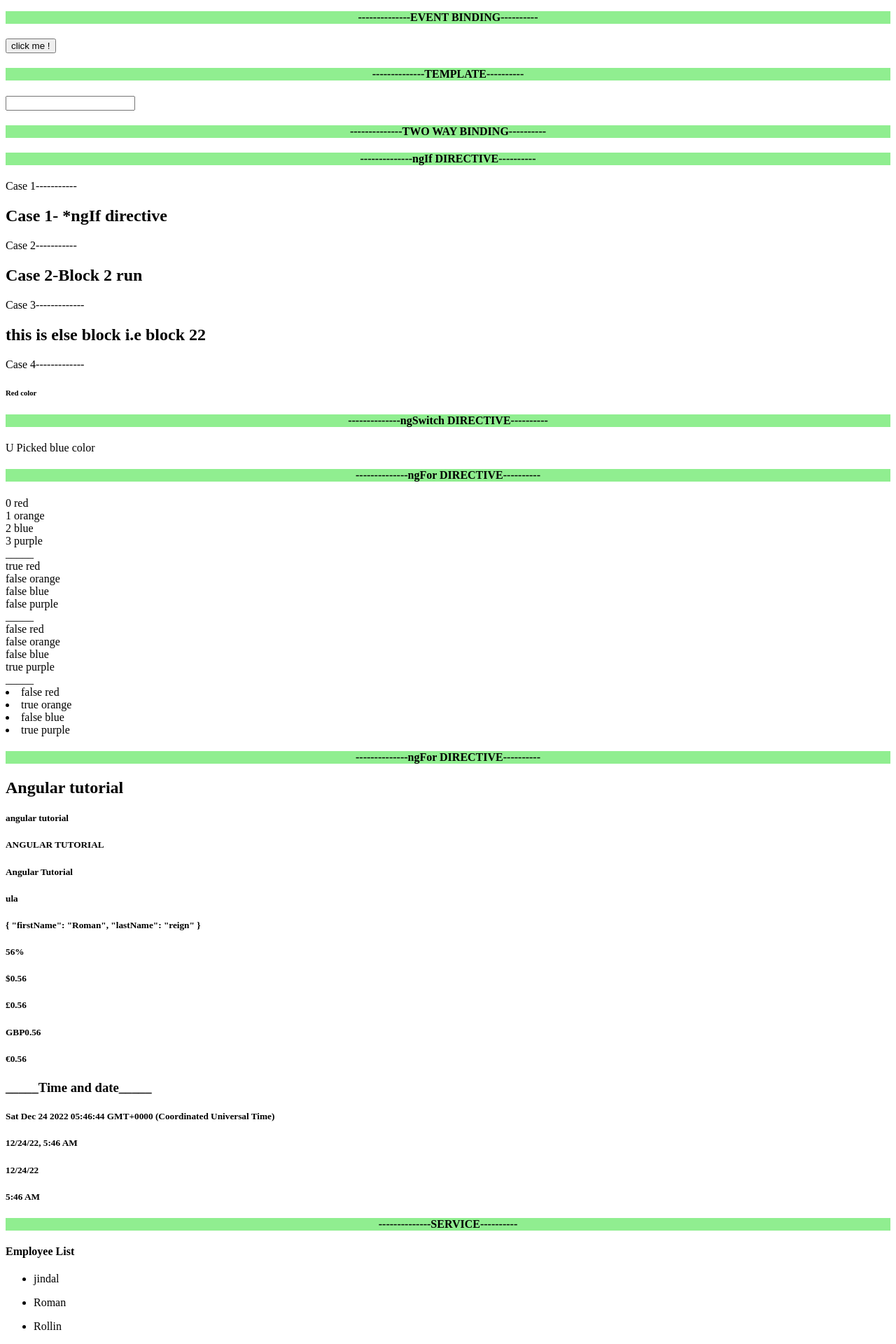
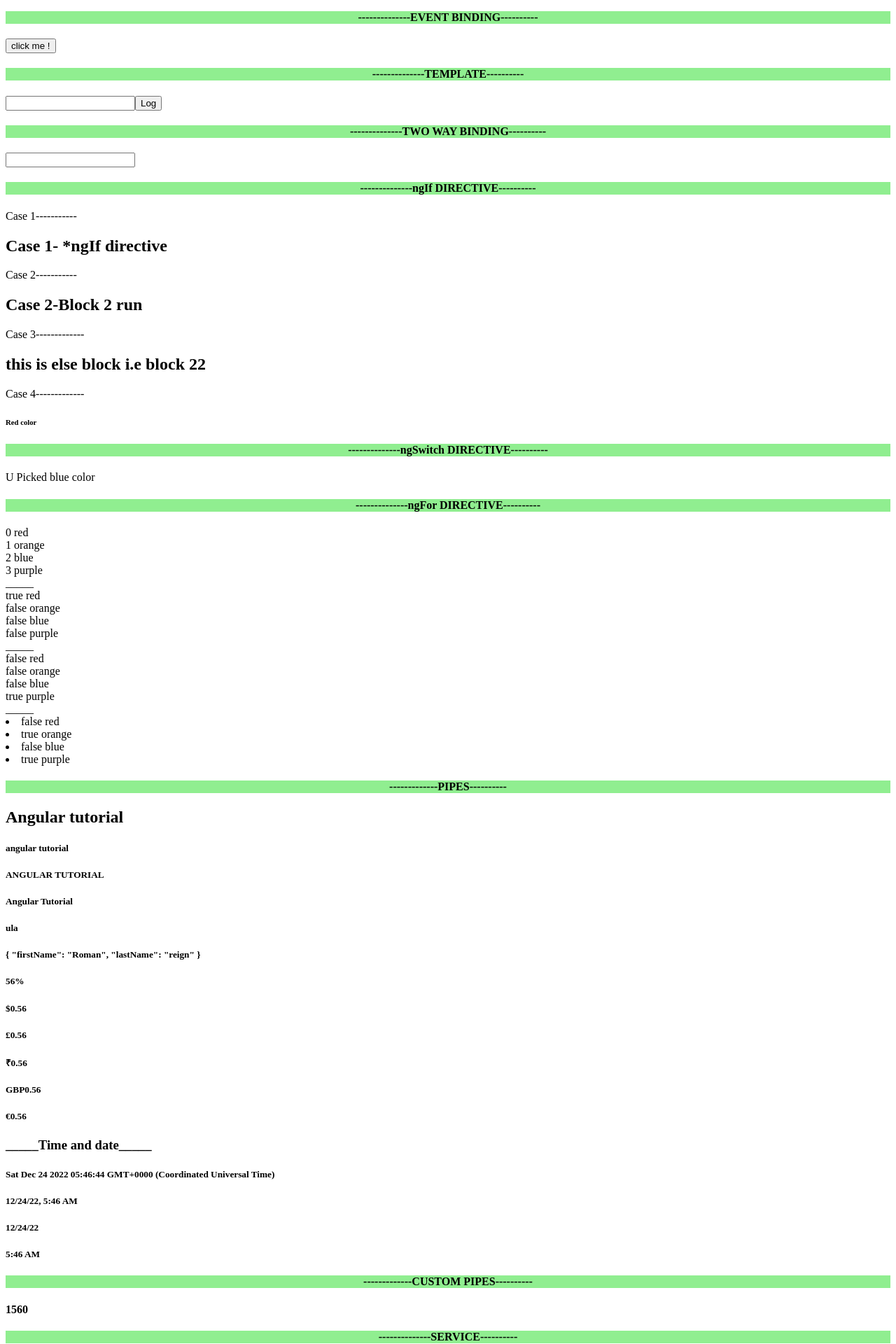
Before and after one commit to Raghav-Verma25/Angular-tutorial, an Angular app: page / in a window 1280 px wide. Shown: the part 1080-3000 px from the top of the page at 70% size. Built offline with nearby package versions, Linux system fonts and the light colour scheme.

Commit message:
Template Form in Angular

```diff
--- a/src/app/app.component.html
+++ b/src/app/app.component.html
@@ -31,12 +31,14 @@
 <h4 style="text-align: center;background-color:lightgreen;">--------------EVENT BINDING----------</h4>
 <button (click)="onClick()">click me {{greeting}} !</button>
 {{greeting}}
+
 <h4 style="text-align: center;background-color:lightgreen;">--------------TEMPLATE----------</h4>
 <input #myInput type="text" >
-<!-- <button (click)="logMessage(myInput.value)">Log</button> -->
+<button (click)="logMessage(myInput.value)">Log</button>
+
 <h4 style="text-align: center;background-color:lightgreen;">--------------TWO WAY BINDING----------</h4>
-<!-- <input [(ngModel)]="name1" type="text">
-{{name1}} -->
+<input [(ngModel)]="name5" type="text">
+{{name5}}
 
 <h4 style="text-align: center;background-color:lightgreen;">--------------ngIf DIRECTIVE----------</h4>
 <span>Case 1-----------</span>
@@ -88,7 +90,7 @@
 
 
   <!-- Pipes -->
-  <h4 style="text-align: center;background-color:lightgreen;">--------------ngFor DIRECTIVE----------</h4>
+  <h4 style="text-align: center;background-color:lightgreen;">-------------PIPES----------</h4>
   <h2>{{str}}</h2>
   <h5>{{str | lowercase}}</h5>
   <h5>{{str | uppercase}}</h5>
@@ -99,6 +101,7 @@
   <h5>{{0.56 | percent}}</h5>
   <h5>{{0.56 | currency}}</h5>
   <h5>{{0.56 | currency: 'GBP'}}</h5>
+  <h5>{{0.56 | currency: 'INR'}}</h5>
   <h5>{{0.56 | currency: 'GBP' :'code'}}</h5>
   <h5>{{0.56 | currency: 'EUR'}}</h5>
 
@@ -107,6 +110,9 @@
   <h5>{{date | date:'short'}}</h5>
   <h5>{{date | date:'shortDate'}}</h5>
   <h5>{{date | date:'shortTime'}}</h5>
+
+  <h4 style="text-align: center;background-color:lightgreen;">-------------CUSTOM PIPES----------</h4>
+  <h4>{{20 |  usdInr}}</h4>
 
   <!-- Services -->
   <h4 style="text-align: center;background-color:lightgreen;">--------------SERVICE----------</h4>
@@ -156,3 +162,20 @@
   <ul *ngFor="let user of userDetail">
     <app-user-detial [item3] = "user"></app-user-detial>
   </ul>
+  </div>
+</div>
+
+  <div style="background-color: rgb(195, 113, 201);"> <h1>Send child sata to parent component</h1>
+  <app-child2 (updateDataEvent) = "updateData($event)"></app-child2>
+  </div>
+
+  <div style="background-color: rgb(95, 154, 39);"> <h1>Template Driven Form</h1>
+    <form #loginForm ="ngForm" (ngSubmit) = userLogin(loginForm.value)>
+      <input type="text" placeholder="enter text" name="name" ngModel>
+      <br><br>
+      <input type="password" placeholder="Enter password" name="password" ngModel>
+      <br><br>
+      <button>LogIn</button>
+    </form>
+    <button (click)="userLogin(loginForm.value)">Outside button LogIn</button>
+    </div>
--- a/src/app/app.module.ts
+++ b/src/app/app.module.ts
@@ -1,18 +1,22 @@
 import { NgModule } from '@angular/core';
 import { BrowserModule } from '@angular/platform-browser';
-
+import { FormsModule } from '@angular/forms'
 import { AppComponent } from './app.component';
 import { ChildComponent } from './child/child.component';
 import { UserDetialComponent } from './user-detial/user-detial.component';
+import { Child2Component } from './child2/child2.component';
+import { UsdInrPipe } from './pipes/usd-inr.pipe';
 
 @NgModule({
   declarations: [
     AppComponent,
     ChildComponent,
-    UserDetialComponent
+    UserDetialComponent,
+    Child2Component,
+    UsdInrPipe
   ],
   imports: [
-    BrowserModule
+    BrowserModule,FormsModule
   ],
   providers: [],
   bootstrap: [AppComponent]
--- /dev/null
+++ b/src/app/child2/child2.component.html
@@ -0,0 +1,3 @@
+<p>child2 works!</p>
+<input type="text" #box />
+<button (click)="updateDataEvent.emit(box.value)">Update Data</button>
--- /dev/null
+++ b/src/app/child2/child2.component.ts
@@ -0,0 +1,10 @@
+import { Component , Output , EventEmitter } from '@angular/core';
+
+@Component({
+  selector: 'app-child2',
+  templateUrl: './child2.component.html',
+  styleUrls: ['./child2.component.css']
+})
+export class Child2Component {
+@ Output() updateDataEvent = new EventEmitter<string>();
+}
--- /dev/null
+++ b/src/app/pipes/usd-inr.pipe.ts
@@ -0,0 +1,12 @@
+import { Pipe, PipeTransform } from '@angular/core';
+
+@Pipe({
+  name: 'usdInr'
+})
+export class UsdInrPipe implements PipeTransform {
+
+  transform(value: number, ...args: unknown[]): unknown {
+    return value * 78;
+  }
+
+}
```
Also changed, not shown: src/app/child2/child2.component.css (added), 2 other files (tests, documents, lock files or other folders).
